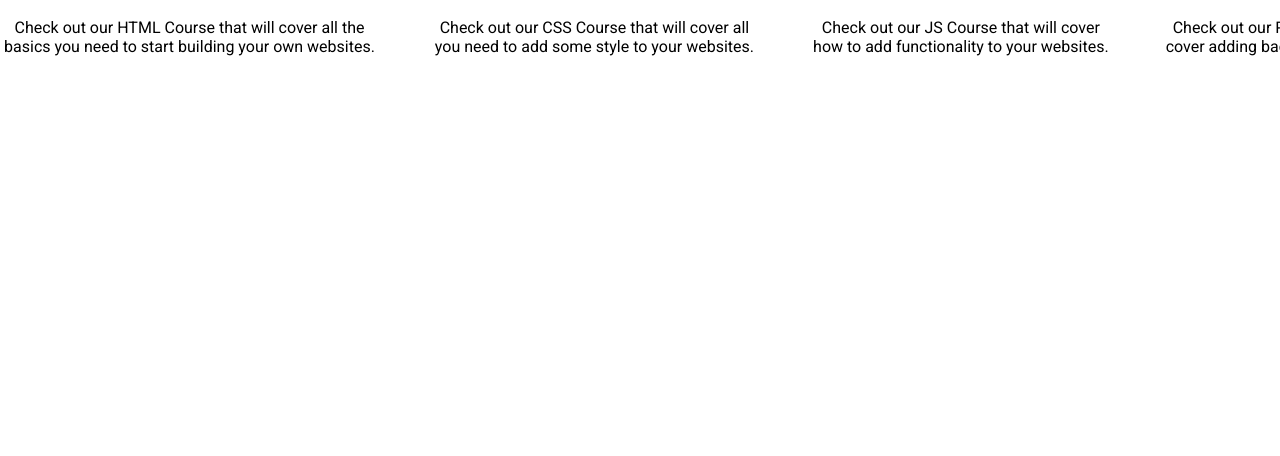
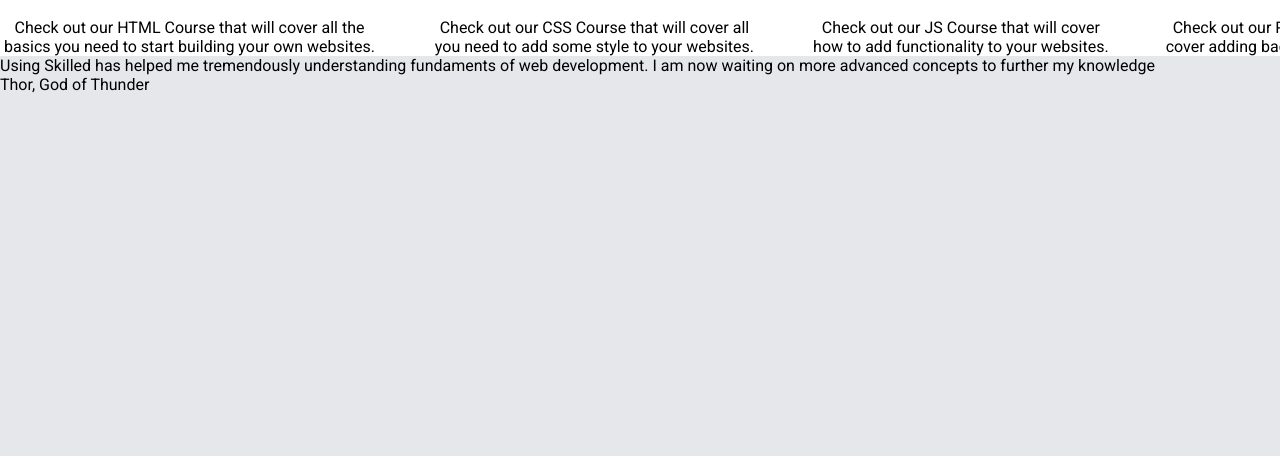
Before and after one commit to Dej-vid/odin-landing-page, a plain HTML site: page index.html in a window 1280 px wide. Shown: the part 822-1278 px from the top of the page. Before the commit the page ends 878 px from the top, so only its background shows below. Drawn offline with Linux system fonts and the light colour scheme.

Commit message:
Added Quote Section to html
- Added a new section to HTML
- Added all classes

```diff
--- a/index.html
+++ b/index.html
@@ -61,6 +61,13 @@
         </div>
     </section>
 
+    <section>
+        <div class="quote">
+            <p class="quote-txt">Using Skilled has helped me tremendously understanding fundaments of web development. I am now waiting on more advanced concepts to further my knowledge</p>
+            <p class="quote-author"">Thor, God of Thunder</p>
+        </div>
+    </section>
+
 
 
 
--- a/styles.css
+++ b/styles.css
@@ -122,3 +122,8 @@ button.cta {
     justify-content: space-evenly;
     padding-top: 30px;
 }
+
+.quote {
+    height: 400px;
+    background-color: #e5e7eb;
+}
```
